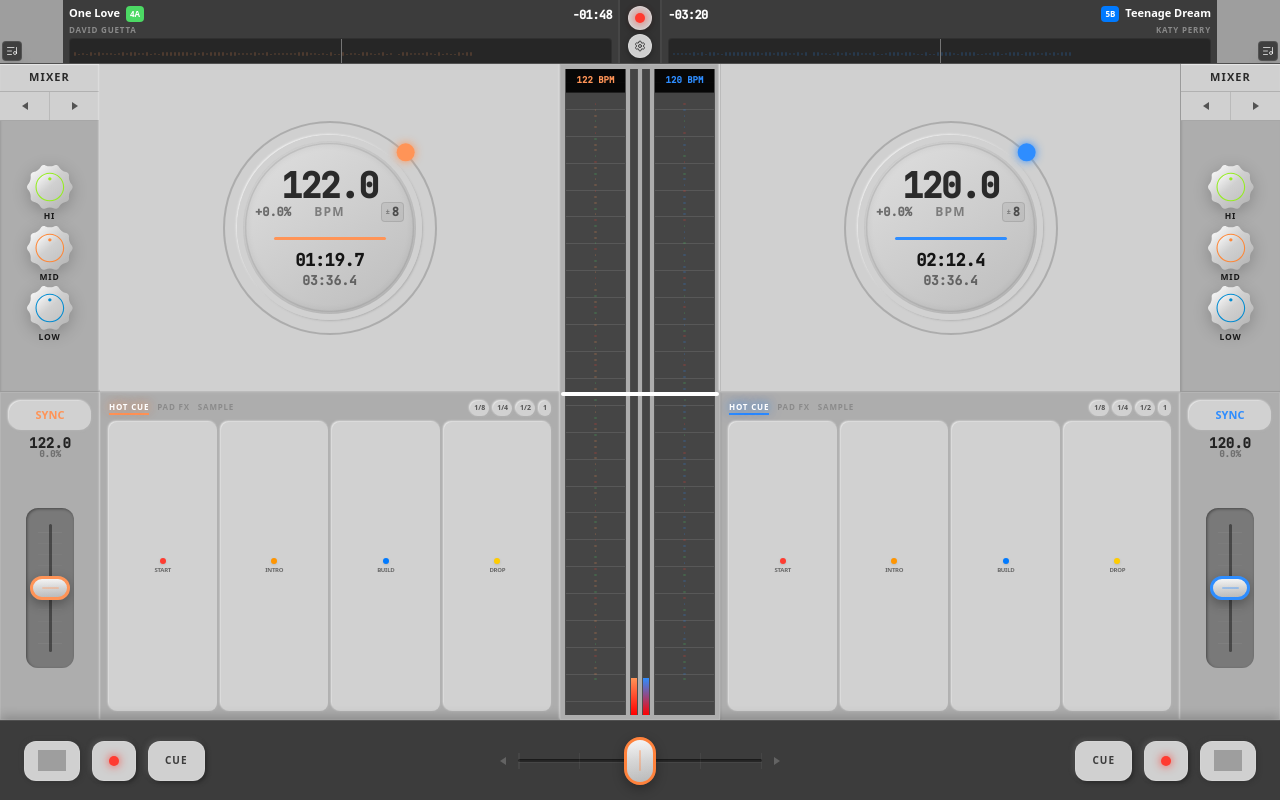
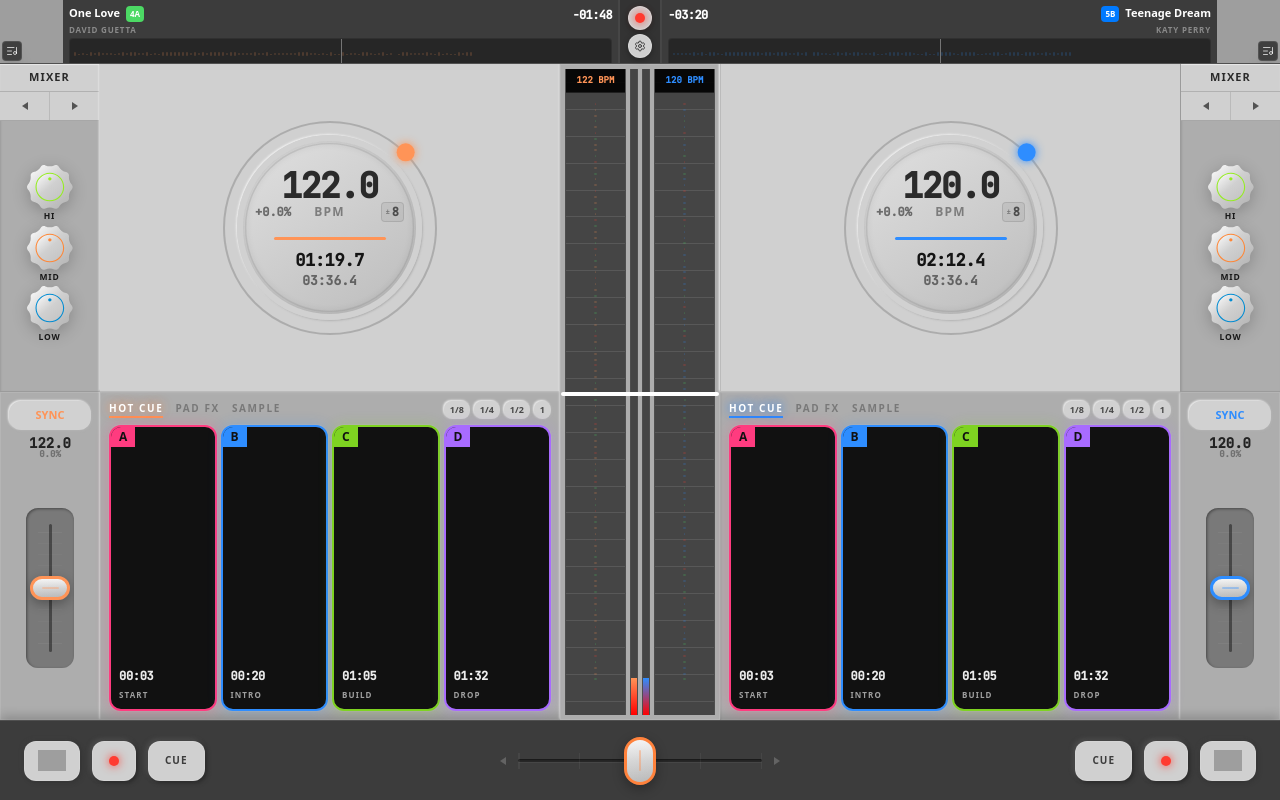
Before and after one commit to guiguiiii/flowdj---pro-mixing-interface, a React (Vite) app: page / in a window 1280 px wide. Built offline with nearby package versions, Linux system fonts and the light colour scheme; grey boxes are pictures that could not be loaded; a web font is replaced by a local one.

Commit message:
Enhance hot cue cards

```diff
--- a/src/App.tsx
+++ b/src/App.tsx
@@ -571,10 +571,10 @@ export default function App() {
   });
 
   const hotCues = [
-    { name: 'Start', color: '#ff3b30' },
-    { name: 'Intro', color: '#ff9500' },
-    { name: 'Build', color: '#007aff' },
-    { name: 'Drop', color: '#ffcc00' },
+    { slot: 'A', name: 'Start', time: '00:03', color: '#FF3B7F', glow: 'rgba(255, 59, 127, 0.28)' },
+    { slot: 'B', name: 'Intro', time: '00:20', color: '#2E8DFF', glow: 'rgba(46, 141, 255, 0.24)' },
+    { slot: 'C', name: 'Build', time: '01:05', color: '#7ED321', glow: 'rgba(126, 211, 33, 0.24)' },
+    { slot: 'D', name: 'Drop', time: '01:32', color: '#A86BFF', glow: 'rgba(168, 107, 255, 0.24)' },
   ];
 
   return (
@@ -864,28 +864,41 @@ export default function App() {
         {/* Named Hot Cues A */}
         <div className="opz-panel p-2 flex flex-col gap-1.5 min-w-0 border-r border-black/5">
           <div className="flex justify-between items-center shrink-0">
-            <div className="flex gap-2 text-[8px] font-bold uppercase tracking-widest">
+            <div className="flex gap-3 text-[10px] font-bold uppercase tracking-[0.16em]">
               <span
                 className="text-white border-b-2 border-deck-a"
                 style={{ textShadow: '0 0 8px rgba(255, 148, 87, 0.85), 0 0 14px rgba(255, 148, 87, 0.45)' }}
               >
                 Hot Cue
               </span>
-              <span className="text-black/20">Pad FX</span>
-              <span className="text-black/20">Sample</span>
+              <span className="text-black/30">Pad FX</span>
+              <span className="text-black/30">Sample</span>
             </div>
             <div className="flex gap-1">
               {['1/8', '1/4', '1/2', '1'].map(l => (
-                <button key={l} className="px-1 py-0.5 rounded-lg neu-button text-[7px] font-bold text-black/60">{l}</button>
+                <button key={l} className="px-1.5 py-0.5 rounded-lg neu-button text-[9px] font-bold text-black/65">{l}</button>
               ))}
             </div>
           </div>
 
           <div className="flex-1 grid grid-cols-4 gap-1 min-h-0">
             {hotCues.map((cue, i) => (
-              <button key={i} className="rounded-lg neu-button flex flex-col items-center justify-center gap-0.5 min-h-0">
-                <div className="w-1.5 h-1.5 rounded-full shadow-sm shrink-0" style={{ backgroundColor: cue.color }} />
-                <span className="text-[6px] font-bold uppercase tracking-tighter text-black/50 truncate w-full px-0.5 text-center">{cue.name}</span>
+              <button
+                key={i}
+                className="relative rounded-xl min-h-0 overflow-hidden bg-[#111111] border-2 flex flex-col justify-between p-2 text-left shadow-[0_0_0_1px_rgba(255,255,255,0.06),inset_0_1px_0_rgba(255,255,255,0.05)]"
+                style={{ borderColor: cue.color, boxShadow: `0 0 0 1px rgba(255,255,255,0.05), 0 0 14px ${cue.glow}` }}
+              >
+                <div
+                  className="absolute left-0 top-0 px-2 py-1 text-[12px] font-black leading-none"
+                  style={{ backgroundColor: cue.color, color: '#111111' }}
+                >
+                  {cue.slot}
+                </div>
+                <div className="flex-1" />
+                <div className="space-y-1">
+                  <div className="text-[12px] font-mono font-semibold tracking-tight text-white/92">{cue.time}</div>
+                  <div className="text-[8px] font-bold uppercase tracking-[0.14em] text-white/60">{cue.name}</div>
+                </div>
               </button>
             ))}
           </div>
@@ -896,28 +909,41 @@ export default function App() {
         {/* Named Hot Cues B */}
         <div className="opz-panel p-2 flex flex-col gap-1.5 min-w-0 border-l border-black/5">
           <div className="flex justify-between items-center shrink-0">
-            <div className="flex gap-2 text-[8px] font-bold uppercase tracking-widest">
+            <div className="flex gap-3 text-[10px] font-bold uppercase tracking-[0.16em]">
               <span
                 className="text-white border-b-2 border-deck-b"
                 style={{ textShadow: '0 0 8px rgba(46, 141, 255, 0.9), 0 0 14px rgba(46, 141, 255, 0.5)' }}
               >
                 Hot Cue
               </span>
-              <span className="text-black/20">Pad FX</span>
-              <span className="text-black/20">Sample</span>
+              <span className="text-black/30">Pad FX</span>
+              <span className="text-black/30">Sample</span>
             </div>
             <div className="flex gap-1">
               {['1/8', '1/4', '1/2', '1'].map(l => (
-                <button key={l} className="px-1 py-0.5 rounded-lg neu-button text-[7px] font-bold text-black/60">{l}</button>
+                <button key={l} className="px-1.5 py-0.5 rounded-lg neu-button text-[9px] font-bold text-black/65">{l}</button>
               ))}
             </div>
           </div>
 
           <div className="flex-1 grid grid-cols-4 gap-1 min-h-0">
             {hotCues.map((cue, i) => (
-              <button key={i} className="rounded-lg neu-button flex flex-col items-center justify-center gap-0.5 min-h-0">
-                <div className="w-1.5 h-1.5 rounded-full shadow-sm shrink-0" style={{ backgroundColor: cue.color }} />
-                <span className="text-[6px] font-bold uppercase tracking-tighter text-black/50 truncate w-full px-0.5 text-center">{cue.name}</span>
+              <button
+                key={i}
+                className="relative rounded-xl min-h-0 overflow-hidden bg-[#111111] border-2 flex flex-col justify-between p-2 text-left shadow-[0_0_0_1px_rgba(255,255,255,0.06),inset_0_1px_0_rgba(255,255,255,0.05)]"
+                style={{ borderColor: cue.color, boxShadow: `0 0 0 1px rgba(255,255,255,0.05), 0 0 14px ${cue.glow}` }}
+              >
+                <div
+                  className="absolute left-0 top-0 px-2 py-1 text-[12px] font-black leading-none"
+                  style={{ backgroundColor: cue.color, color: '#111111' }}
+                >
+                  {cue.slot}
+                </div>
+                <div className="flex-1" />
+                <div className="space-y-1">
+                  <div className="text-[12px] font-mono font-semibold tracking-tight text-white/92">{cue.time}</div>
+                  <div className="text-[8px] font-bold uppercase tracking-[0.14em] text-white/60">{cue.name}</div>
+                </div>
               </button>
             ))}
           </div>
```
